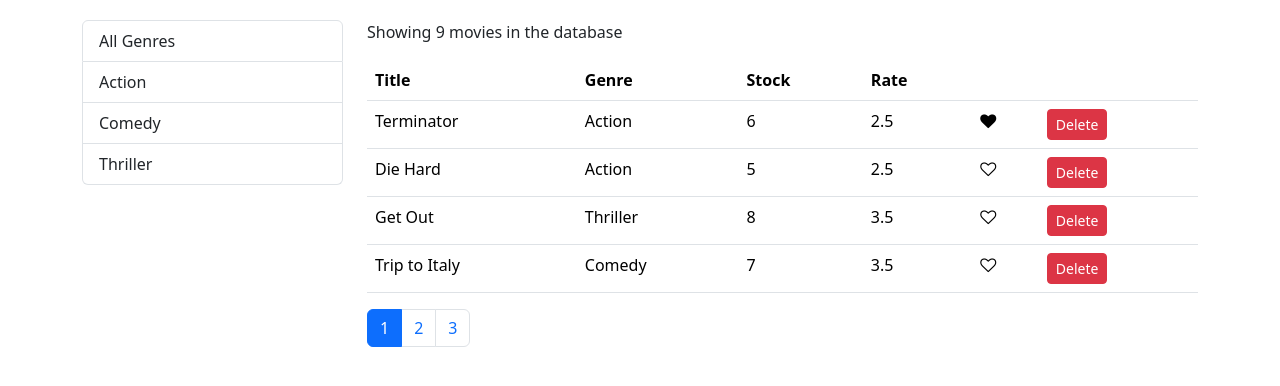
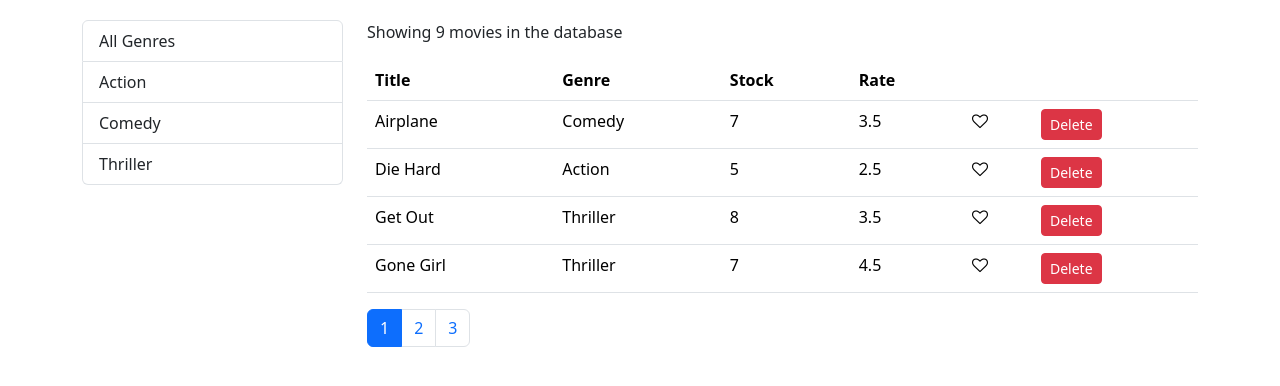
Before and after one commit to qcwssss/Mastering-React-With-Mosh, a React (Create React App) app in the folder vidly/: page / in a window 1280 px wide. Shown: the top 386 px of the page. Built offline with nearby package versions, Linux system fonts and the light colour scheme.

Commit message:
update basic sort function

```diff
--- a/vidly/src/components/common/ListGroup.jsx
+++ b/vidly/src/components/common/ListGroup.jsx
@@ -1,6 +1,4 @@
 import React from "react";
-// import { items } from "../../services/fakeGenreService";
-// genres.push({ _id: 1, name: "All Genres" });
 
 const ListGroup = (props) => {
   const { items, textProperty, valueProperty, selectedItem, onItemSelect } =
--- a/vidly/src/components/movies.jsx
+++ b/vidly/src/components/movies.jsx
@@ -5,6 +5,7 @@
 import { paginate } from "../utils/paginate";
 import ListGroup from "./common/ListGroup";
 import MoviesTable from "./moviesTable";
+import _ from "lodash";
 
 class Movies extends Component {
   state = {
@@ -12,11 +13,12 @@
     genres: [],
     pageSize: 4,
     currentPage: 1,
-    selectedGenre: null,
+    // selectedGenre: null,
+    sortColumn: { path: "title", order: "asc" },
   };
 
   componentDidMount() {
-    const genres = [{ name: "All Genres" }, ...getGenres()];
+    const genres = [{ name: "All Genres", _id: "" }, ...getGenres()];
     this.setState({ movies: getMovies(), genres });
   }
 
@@ -39,7 +41,19 @@
 
   handleGenreSelect = (genre) => {
     this.setState({ selectedGenre: genre, currentPage: 1 });
-    // console.log(genre);
+  };
+
+  handleSort = (path) => {
+    const sortColumn = { ...this.state.sortColumn };
+    if (sortColumn.path === path) {
+      sortColumn.order = sortColumn.order === "asc" ? "desc" : "asc";
+    } else {
+      sortColumn.path = path;
+      sortColumn.order = "asc";
+    }
+
+    this.setState({ sortColumn });
+    console.log(path);
   };
 
   render() {
@@ -49,6 +63,7 @@
       currentPage,
       selectedGenre,
       movies: allMovies,
+      sortColumn,
     } = this.state;
 
     if (count === 0) return <p>There are no movies in the database.</p>;
@@ -57,11 +72,9 @@
       selectedGenre && selectedGenre._id
         ? allMovies.filter((m) => m.genre._id === selectedGenre._id)
         : allMovies;
+    const sorted = _.orderBy(filtered, [sortColumn.path], [sortColumn.order]);
 
-    // console.log(selectedGenre);
-    // console.log(filtered);
-
-    const movies = paginate(filtered, currentPage, pageSize);
+    const movies = paginate(sorted, currentPage, pageSize);
 
     return (
       <div className="row">
@@ -79,6 +92,7 @@
             movies={movies}
             onLike={this.handleLike}
             onDelete={this.handleDelete}
+            onSort={this.handleSort}
           />
           <Pagination
             itemsCount={filtered.length}
--- a/vidly/src/components/moviesTable.jsx
+++ b/vidly/src/components/moviesTable.jsx
@@ -2,16 +2,16 @@
 import Like from "./common/like";
 
 const MoviesTable = (props) => {
-  const { movies, onDelete, onLike } = props;
+  const { movies, onDelete, onLike, onSort } = props;
 
   return (
     <table className="table">
       <thead>
         <tr>
-          <th>Title</th>
-          <th>Genre</th>
-          <th>Stock</th>
-          <th>Rate</th>
+          <th onClick={() => onSort("title")}>Title</th>
+          <th onClick={() => onSort("genre.name")}>Genre</th>
+          <th onClick={() => onSort("numberInStock")}>Stock</th>
+          <th onClick={() => onSort("dailyRentalRate")}>Rate</th>
           <th></th>
           <th></th>
         </tr>
```
